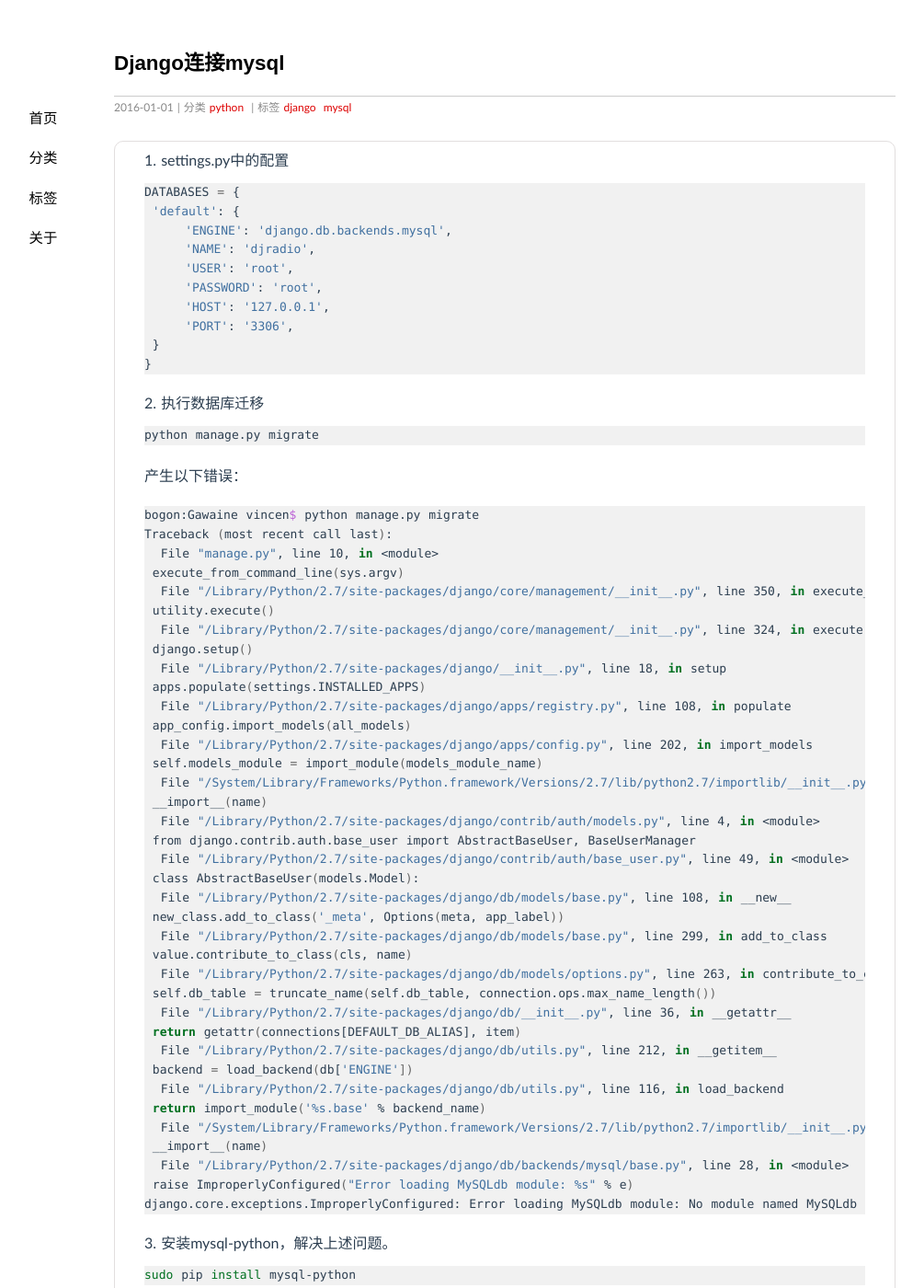
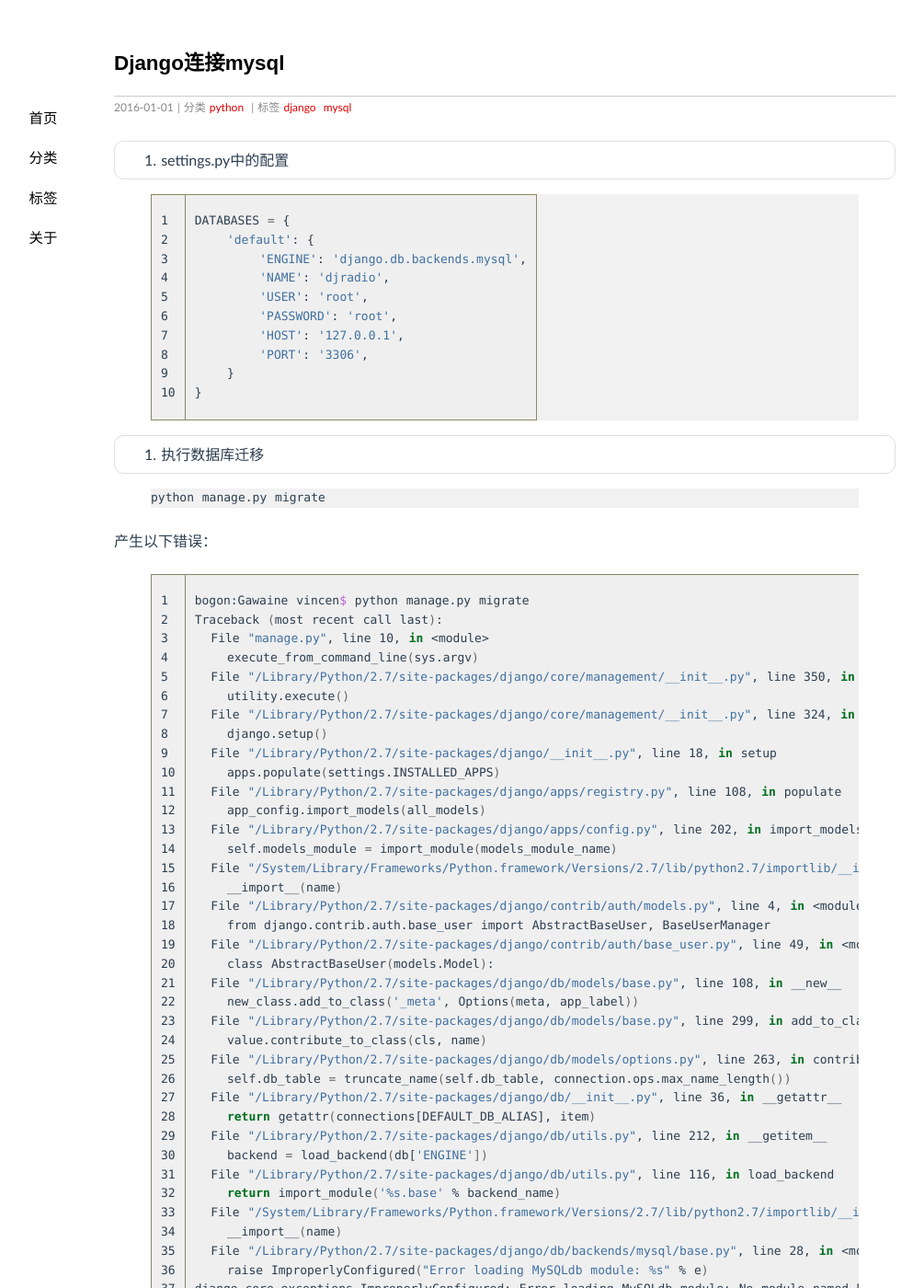
Before and after one commit to vincen/vincen.github.io, a Jekyll site: the page built from _posts/2016-01-01-0005.md, in a window 1280 px wide and 1400 px high. Shown: the whole window at 92% size, without its empty margins (91-1096 px from the left). Built offline with Jekyll 4.4.1, drawn with Linux system fonts in a browser that asks for light colours; Markdown is read by kramdown in place of the engine named in the settings; comment, search, counter and statistics services are not loaded; some of the changed text lies outside the part shown.

Commit message:
update post 005

````diff
--- a/_posts/2016-01-01-0005.md
+++ b/_posts/2016-01-01-0005.md
@@ -5,7 +5,7 @@ categories: python
 tags: django mysql
 ---
 1. settings.py中的配置
-``` py
+{% highlight py linenos %}
 DATABASES = {
     'default': {
         'ENGINE': 'django.db.backends.mysql',
@@ -16,13 +16,13 @@ DATABASES = {
         'PORT': '3306',
     }
 }
-```
+{% endhighlight %}
 2. 执行数据库迁移
-``` sh
+{% highlight sh %}
 python manage.py migrate
-```
+{% endhighlight %}
 产生以下错误：
-``` sh
+{% highlight sh linenos %}
 bogon:Gawaine vincen$ python manage.py migrate
 Traceback (most recent call last):
   File "manage.py", line 10, in <module>
@@ -60,13 +60,13 @@ Traceback (most recent call last):
   File "/Library/Python/2.7/site-packages/django/db/backends/mysql/base.py", line 28, in <module>
     raise ImproperlyConfigured("Error loading MySQLdb module: %s" % e)
 django.core.exceptions.ImproperlyConfigured: Error loading MySQLdb module: No module named MySQLdb
-```
+{% endhighlight %}
 3. 安装mysql-python，解决上述问题。
-``` sh
+{% highlight sh linenos %}
 sudo pip install mysql-python
-```
+{% endhighlight %}
 继续执行数据库迁移的命令，报如下错误：
-``` sh
+{% highlight sh linenos %}
 bogon:Gawaine vincen$ python manage.py migrate
 Traceback (most recent call last):
   File "manage.py", line 10, in <module>
@@ -106,19 +106,19 @@ Traceback (most recent call last):
 django.core.exceptions.ImproperlyConfigured: Error loading MySQLdb module: dlopen(/Library/Python/2.7/site-packages/_mysql.so, 2): Library not loaded: libmysqlclient.18.dylib
   Referenced from: /Library/Python/2.7/site-packages/_mysql.so
   Reason: unsafe use of relative rpath libmysqlclient.18.dylib in /Library/Python/2.7/site-packages/_mysql.so with restricted binary
-```
+{% endhighlight %}
 4. 报错原因如下：
 `
 In OS X El Capitan (10.11), Apple added System Integrity Protection. This prevents programs in protected locations like /usr from calling a shared library that uses a relative reference to another shared library. In the case of _mysql.so, it contains a relative reference to the shared library libmysqlclient.18.dylib. In the future, the shared library _mysql.so may be updated. Until then, you can force it to use an absolute reference via the install_name_tool utility. Assuming that libmysqlclient.18.dylib is in /usr/local/mysql/lib/, then run the command:
 `
 解决办法如下：
-``` sh
+{% highlight sh linenos %}
 sudo install_name_tool -change libmysqlclient.18.dylib \
   /usr/local/mysql/lib/libmysqlclient.18.dylib \
   /Library/Python/2.7/site-packages/_mysql.so
-```
+{% endhighlight %}
 或者：
-``` sh
+{% highlight sh linenos %}
 sudo ln -s /usr/local/mysql-5.6.26-osx10.8-x86_64/lib/libmysqlclient.18.dylib /usr/local/lib/libmysqlclient.18.dylib
-```
+{% endhighlight %}
 在执行数据迁移，成功。
````
